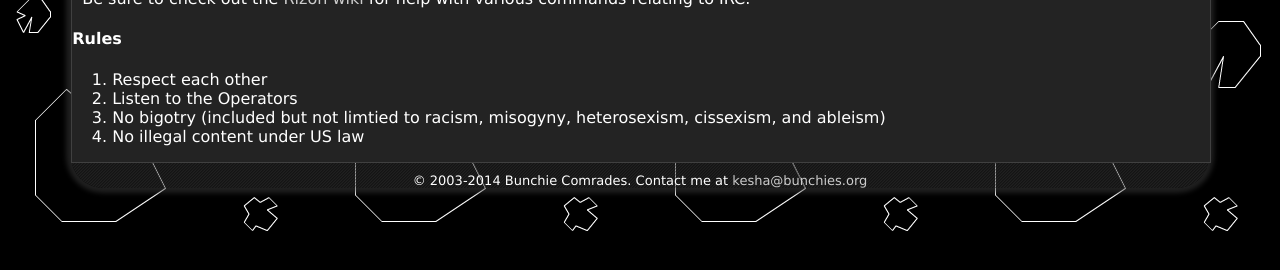
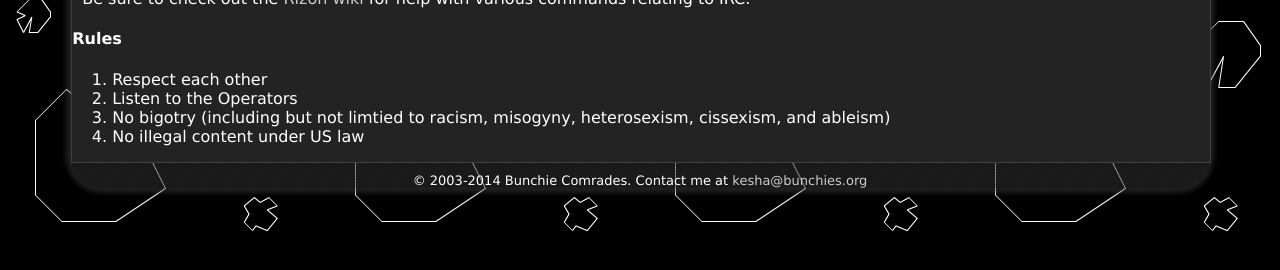
Before and after one commit to bunchies/bunchies.github.io, a Jekyll site: the page built from index.html, in a window 1280 px wide. Shown: the part 619-889 px from the top of the page. Built offline with Jekyll 4.4.1, drawn with Linux system fonts in a browser that asks for light colours.

Commit message:
fixed a typo

```diff
--- a/index.html
+++ b/index.html
@@ -40,7 +40,7 @@ title: Home
     <ol>
         <li>Respect each other</li>
         <li>Listen to the Operators</li>
-        <li>No bigotry (included but not limtied to racism, misogyny, heterosexism, cissexism, and ableism)</li>
+        <li>No bigotry (including but not limtied to racism, misogyny, heterosexism, cissexism, and ableism)</li>
         <li>No illegal content under US law</li>
     </ol>
 </div>
```
